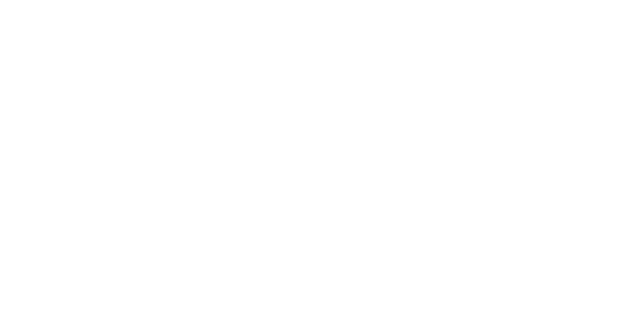
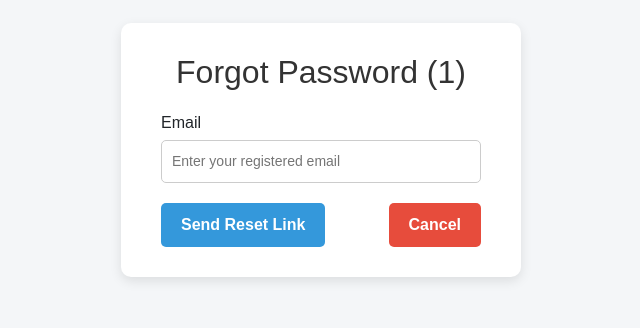
Before and after one commit to Intership-Project/Frontend, a React (Create React App) app: page /forgotpassword/1 in a window 1280 px wide. Before the commit this address had no page. Shown: the part 170-498 px from the top of the page, without its empty margins (319-959 px from the left). Built offline with nearby package versions, Linux system fonts and the light colour scheme.

Commit message:
Added ForgotPassword ResetPassword Functionalitys

```diff
--- a/src/App.jsx
+++ b/src/App.jsx
@@ -8,6 +8,9 @@ import AddFacultyFeedback from './pages/AddFacultyFeedback'
 import ChangePassword from './pages/ChangePassword'
 import StudentFeedbackList from './pages/StudentFeedbackList'
 import HomeFaculty from './pages/HomeFaculty'
+import ForgotPassword from "./pages/ForgotPassword";
+import ResetPassword from "./pages/ResetPassword";
+
 
 function App() {
   return (
@@ -16,6 +19,8 @@ function App() {
         <Route index element={<Login />} />
         <Route path='/login' element={<Login />} />
         <Route path='/register' element={<Register />} />
+        <Route path="/forgotpassword/:userType" element={<ForgotPassword />} />
+        <Route path="/resetpassword/:userType/:resetToken" element={<ResetPassword />} />
 
         {/* CC ka dashboard */}
         <Route path='/homecc' element={<HomeCC />} />
@@ -27,6 +32,7 @@ function App() {
         <Route path='/addfacultyfeedback' element={<AddFacultyFeedback />} />
         <Route path='/changepassword' element={<ChangePassword />} />
         <Route path='/studentfeedbacklist' element={<StudentFeedbackList />} />
+
       </Routes>
 
       <ToastContainer />
--- /dev/null
+++ b/src/pages/ForgotPassword.css
@@ -0,0 +1,65 @@
+.fp-container {
+  display: flex;
+  justify-content: center;
+  align-items: center;
+  height: 80vh;
+  background-color: #f4f6f8;
+  font-family: Arial, sans-serif;
+}
+
+.fp-card {
+  background-color: #fff;
+  padding: 30px 40px;
+  border-radius: 10px;
+  box-shadow: 0 4px 12px rgba(0,0,0,0.1);
+  width: 400px;
+  text-align: center;
+}
+
+.fp-title {
+  margin-bottom: 20px;
+  color: #333;
+}
+
+.fp-form-group {
+  margin-bottom: 20px;
+  text-align: left;
+}
+
+.fp-label {
+  display: block;
+  margin-bottom: 8px;
+  font-weight: bold;
+  color: #555;
+}
+
+.fp-input {
+  width: 100%;
+  padding: 10px;
+  border-radius: 5px;
+  border: 1px solid #ccc;
+  font-size: 14px;
+}
+
+.fp-button-group {
+  display: flex;
+  justify-content: space-between;
+}
+
+.fp-button {
+  padding: 10px 20px;
+  border-radius: 5px;
+  border: none;
+  cursor: pointer;
+  font-weight: bold;
+}
+
+.fp-submit {
+  background-color: #3498db;
+  color: #fff;
+}
+
+.fp-cancel {
+  background-color: #e74c3c;
+  color: #fff;
+}
--- /dev/null
+++ b/src/pages/ForgotPassword.jsx
@@ -0,0 +1,66 @@
+import { useState } from "react";
+import { useParams, useNavigate } from "react-router-dom";
+import { toast } from "react-toastify";
+import { forgotPassword } from "../services/forgotpassword";
+import "./ForgotPassword.css";
+
+export default function ForgotPassword() {
+  const { userType } = useParams(); // "faculty" or "admin"
+  const [email, setEmail] = useState("");
+  const navigate = useNavigate();
+
+  const handleSubmit = async (e) => {
+    e.preventDefault();
+    if (!email.trim()) {
+      toast.warn("Enter your registered email");
+      return;
+    }
+
+    try {
+      const res = await forgotPassword(userType, email);
+
+      if (res.status === "success") {
+        const { resetToken } = res.data;
+        toast.success("Reset link sent! Redirecting to reset page...");
+        // Navigate to reset page with token
+        navigate(`/resetpassword/${userType}/${resetToken}`);
+      } else {
+        toast.error(res.error || "Something went wrong");
+      }
+    } catch (err) {
+      toast.error(err.message || "Server error");
+    }
+  };
+
+  return (
+    <div className="fp-container">
+      <div className="fp-card">
+        <h2 className="fp-title">Forgot Password ({userType})</h2>
+        <form onSubmit={handleSubmit}>
+          <div className="fp-form-group">
+            <label>Email</label>
+            <input
+              type="email"
+              placeholder="Enter your registered email"
+              className="fp-input"
+              value={email}
+              onChange={(e) => setEmail(e.target.value)}
+            />
+          </div>
+          <div className="fp-button-group">
+            <button type="submit" className="fp-button fp-submit">
+              Send Reset Link
+            </button>
+            <button
+              type="button"
+              className="fp-button fp-cancel"
+              onClick={() => navigate("/login")}
+            >
+              Cancel
+            </button>
+          </div>
+        </form>
+      </div>
+    </div>
+  );
+}
--- a/src/pages/Login.jsx
+++ b/src/pages/Login.jsx
@@ -1,83 +1,71 @@
-import { useState } from 'react'
-import { Link, useNavigate } from 'react-router-dom'
-import { toast } from 'react-toastify'
-import { login as facultyLogin } from '../services/facultylogin'
-import { login as adminLogin } from '../services/admin'
+import { useState } from 'react';
+import { Link, useNavigate } from 'react-router-dom';
+import { toast } from 'react-toastify';
+import { login as facultyLogin } from '../services/facultylogin';
+import { login as adminLogin } from '../services/admin';
 
 export function Login() {
-  const [userType, setUserType] = useState('faculty') // faculty or admin
-  const [email, setEmail] = useState('')
-  const [password, setPassword] = useState('')
-  const [courseId, setCourseId] = useState('')
-  const [showCourseSelect, setShowCourseSelect] = useState(false)
+  const [userType, setUserType] = useState('faculty'); // faculty or admin
+  const [email, setEmail] = useState('');
+  const [password, setPassword] = useState('');
+  const [courseId, setCourseId] = useState('');
+  const [showCourseSelect, setShowCourseSelect] = useState(false);
 
-  const navigate = useNavigate()
+  const navigate = useNavigate();
 
   const onLogin = async () => {
     if (!email.trim()) {
-      toast.warn('Enter email')
-      return
+      toast.warn('Enter email');
+      return;
     }
     if (!password.trim()) {
-      toast.warn('Enter password')
-      return
+      toast.warn('Enter password');
+      return;
     }
 
-    let result
+    let result;
 
     if (userType === 'faculty') {
-      // Handle faculty login
-      if (showCourseSelect) {
-        if (!courseId) {
-          toast.warn('Select course')
-          return
-        }
-        result = await facultyLogin(email, password, courseId)
-      } else {
-        result = await facultyLogin(email, password)
+      if (showCourseSelect && !courseId) {
+        toast.warn('Select course');
+        return;
       }
+      result = await facultyLogin(email, password, showCourseSelect ? courseId : null);
 
       if (result?.status === 'success') {
-        const data = result.data
-        sessionStorage['token'] = data.token
-        sessionStorage['usertype'] = 'Faculty'
-        sessionStorage['rolename'] = data.rolename
-        sessionStorage['username'] = data.username
-        toast.success('Faculty login successful')
+        const data = result.data;
+        sessionStorage.setItem('token', data.token);
+        sessionStorage.setItem('usertype', 'Faculty');
+        sessionStorage.setItem('rolename', data.rolename);
+        sessionStorage.setItem('username', data.username);
+        toast.success('Faculty login successful');
 
-        //  Role-based redirect
-        if (data.rolename === 'Course Coordinator') {
-          navigate('/homecc')
-        } else if (data.rolename === 'Trainer' || data.rolename === 'Lab Mentor') {
-          navigate('/homefaculty')
+        if (data.rolename === 'Course Coordinator') navigate('/homecc');
+        else if (data.rolename === 'Trainer' || data.rolename === 'Lab Mentor') navigate('/homefaculty');
+        else navigate('/home');
+      } else {
+        const err = result?.error || '';
+        if (err.toLowerCase().includes('course selection required')) {
+          setShowCourseSelect(true);
+          toast.info('Please select a course to continue');
         } else {
-          navigate('/home')
-        }
-      } else {
-        const err = result?.error || ''
-        if (err.toLowerCase().includes('course selection required')) {
-          setShowCourseSelect(true)
-          toast.info('Please select a course to continue')
-        } else {
-          toast.error(err || 'Something went wrong')
+          toast.error(err || 'Something went wrong');
         }
       }
     } else if (userType === 'admin') {
-      // Handle admin login
-      result = await adminLogin(email, password)
-
+      result = await adminLogin(email, password);
       if (result?.status === 'success') {
-        const data = result.data
-        sessionStorage['token'] = data.token
-        sessionStorage['usertype'] = 'Admin'
-        sessionStorage['adminId'] = data.adminId
-        toast.success('Admin login successful')
-        navigate('/admin/Home')
+        const data = result.data;
+        sessionStorage.setItem('token', data.token);
+        sessionStorage.setItem('usertype', 'Admin');
+        sessionStorage.setItem('adminId', data.adminId);
+        toast.success('Admin login successful');
+        navigate('/admin/Home');
       } else {
-        toast.error(result?.error || 'Invalid email or password')
+        toast.error(result?.error || 'Invalid email or password');
       }
     }
-  }
+  };
 
   return (
     <>
@@ -93,8 +81,8 @@ export function Login() {
               <select
                 value={userType}
                 onChange={(e) => {
-                  setUserType(e.target.value)
-                  setShowCourseSelect(false) // reset when switching type
+                  setUserType(e.target.value);
+                  setShowCourseSelect(false);
                 }}
                 className="form-control"
               >
@@ -106,26 +94,26 @@ export function Login() {
             <div className="mb-3">
               <label>Email</label>
               <input
+                type="email"
+                value={email}
                 onChange={(e) => setEmail(e.target.value)}
-                type="email"
                 placeholder="abc@test.com"
                 className="form-control"
-                value={email}
               />
             </div>
 
             <div className="mb-3">
               <label>Password</label>
               <input
+                type="password"
+                value={password}
                 onChange={(e) => setPassword(e.target.value)}
-                type="password"
                 placeholder="********"
                 className="form-control"
-                value={password}
               />
             </div>
 
-            {/* Faculty only: Show course dropdown when required */}
+            {/* Faculty only: Course selection */}
             {userType === 'faculty' && showCourseSelect && (
               <div className="mb-3">
                 <label>Select Course</label>
@@ -143,10 +131,16 @@ export function Login() {
               </div>
             )}
 
+            {/* Forgot Password */}
+            <div className="mb-2">
+              <Link to={`/forgotpassword/${userType}`} style={{ fontSize: '14px' }}>
+                Forgot Password?
+              </Link>
+            </div>
+
             <div className="mb-3">
               <div>
-                Don&apos;t have an account?{' '}
-                <Link to="/register">Register here</Link>
+                Don&apos;t have an account? <Link to="/register">Register here</Link>
               </div>
               <button onClick={onLogin} className="btn btn-primary mt-2">
                 Login
@@ -157,7 +151,7 @@ export function Login() {
         <div className="col"></div>
       </div>
     </>
-  )
+  );
 }
 
-export default Login
+export default Login;
--- /dev/null
+++ b/src/pages/ResetPassword.jsx
@@ -0,0 +1,76 @@
+import { useState } from "react";
+import { useParams, useNavigate } from "react-router-dom";
+import { toast } from "react-toastify";
+import { resetPassword } from "../services/forgotpassword";
+import "./ForgotPassword.css";
+
+export default function ResetPassword() {
+  const { userType, resetToken } = useParams();
+  const navigate = useNavigate();
+
+  const [password, setPassword] = useState("");
+  const [confirmPassword, setConfirmPassword] = useState("");
+
+  const handleReset = async () => {
+    if (!password || !confirmPassword) {
+      toast.warn("Enter all fields");
+      return;
+    }
+    if (password !== confirmPassword) {
+      toast.warn("Passwords do not match");
+      return;
+    }
+
+    try {
+      const res = await resetPassword(userType, resetToken, password);
+
+      if (res.status === "success") {
+        toast.success("Password reset successful! Please login.");
+        navigate("/login");
+      } else {
+        toast.error(res.error || "Failed to reset password");
+      }
+    } catch (err) {
+      toast.error(err.message || "Server error");
+    }
+  };
+
+  return (
+    <div className="fp-container">
+      <div className="fp-card">
+        <h2 className="fp-title">Reset Password ({userType})</h2>
+        <div className="fp-form-group">
+          <label>New Password</label>
+          <input
+            type="password"
+            placeholder="Enter new password"
+            className="fp-input"
+            value={password}
+            onChange={(e) => setPassword(e.target.value)}
+          />
+        </div>
+        <div className="fp-form-group">
+          <label>Confirm Password</label>
+          <input
+            type="password"
+            placeholder="Confirm new password"
+            className="fp-input"
+            value={confirmPassword}
+            onChange={(e) => setConfirmPassword(e.target.value)}
+          />
+        </div>
+        <div className="fp-button-group">
+          <button className="fp-button fp-submit" onClick={handleReset}>
+            Reset Password
+          </button>
+          <button
+            className="fp-button fp-cancel"
+            onClick={() => navigate("/login")}
+          >
+            Cancel
+          </button>
+        </div>
+      </div>
+    </div>
+  );
+}
--- /dev/null
+++ b/src/services/forgotpassword.js
@@ -0,0 +1,29 @@
+import axios from "axios";
+import { createUrl, createError } from "../utilss";
+
+// Send reset token to user (faculty/admin)
+export async function forgotPassword(userType, email) {
+  try {
+    const res = await axios.post(createUrl(`${userType}/forgotpassword`), { email });
+    console.log("Forgot password response:", res.data);
+    return res.data; // { status: "success", data: { resetToken } }
+  } catch (err) {
+    console.error("Forgot password error:", err);
+    return createError(err.response?.data?.error || err.message);
+  }
+}
+
+// Reset password using resetToken
+export async function resetPassword(userType, resetToken, newPassword) {
+  try {
+    const res = await axios.post(createUrl(`${userType}/resetpassword`), {
+      resetToken,   // Must match backend
+      newPassword,  // Must match backend
+    });
+    console.log("Reset password response:", res.data);
+    return res.data; // { status: "success" }
+  } catch (err) {
+    console.error("Reset password error:", err);
+    return createError(err.response?.data?.error || err.message);
+  }
+}
```
